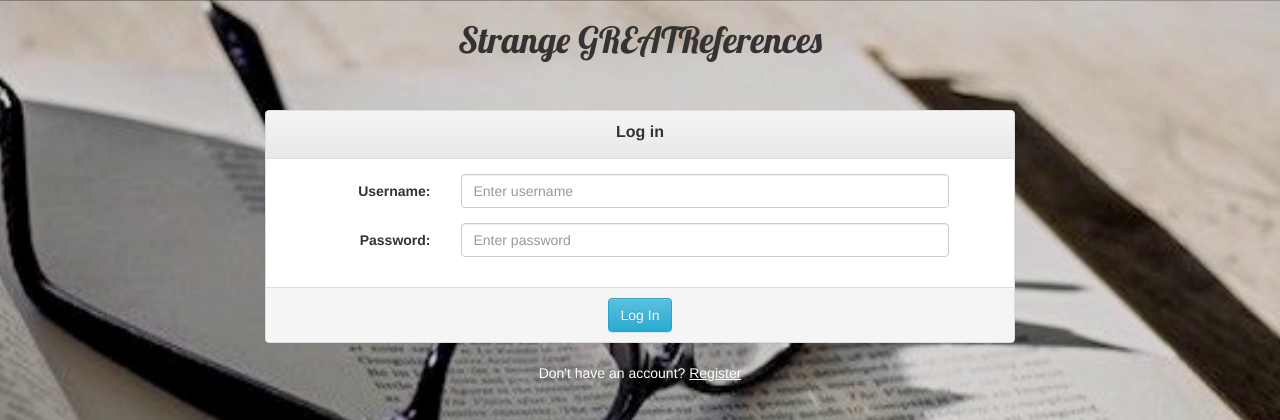
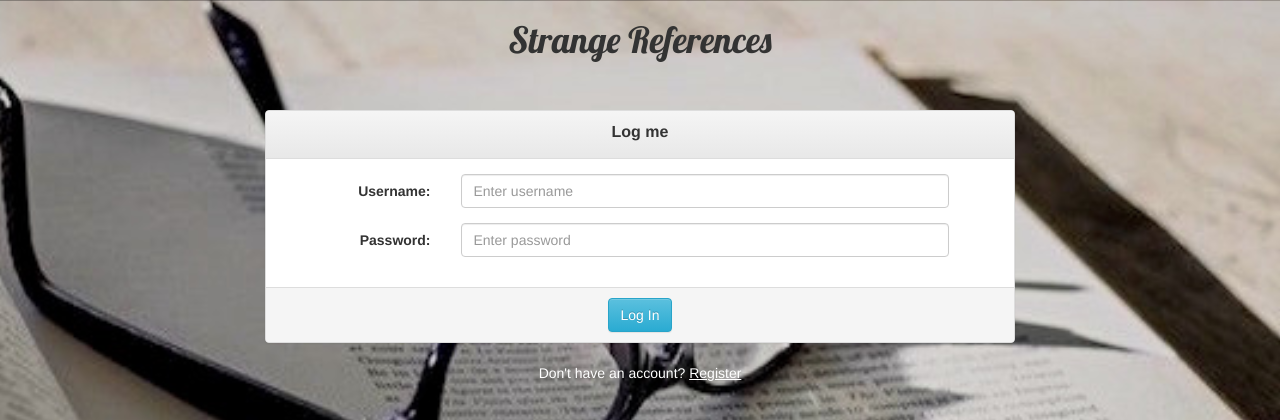
Before and after one commit to ryantantiern/strange-references, a Django app: page / in a window 1280 px wide. Shown: the top 420 px of the page. Run offline with Django 3.2, Linux system fonts and the light colour scheme; some libraries are stand-ins or nearby versions.

Commit message:
webhook test

```diff
--- a/strange_references/templates/strange_references/login.html
+++ b/strange_references/templates/strange_references/login.html
@@ -59,13 +59,13 @@
 </head>
 
     <body>
-        <h1 id="login-banner" style=" font-family: 'Lobster', cursive;">Strange GREATReferences</h1>
+        <h1 id="login-banner" style=" font-family: 'Lobster', cursive;">Strange References</h1>
         <div class="container">
             <div class="row">
                 <div class="col-sm-8 col-sm-offset-2">
                     <div class="panel panel-default">
                         <div class="panel-heading" style="text-align: center">
-                        	<label id="login-title" style="font-size: 16px;">Log in</label>
+                        	<label id="login-title" style="font-size: 16px;">Log me</label>
                         </div>
                         <form class="form-horizontal" id="form" action="{% url 'strange_references:authenticate' %}" method="post">
                             <div class="panel-body">
```
